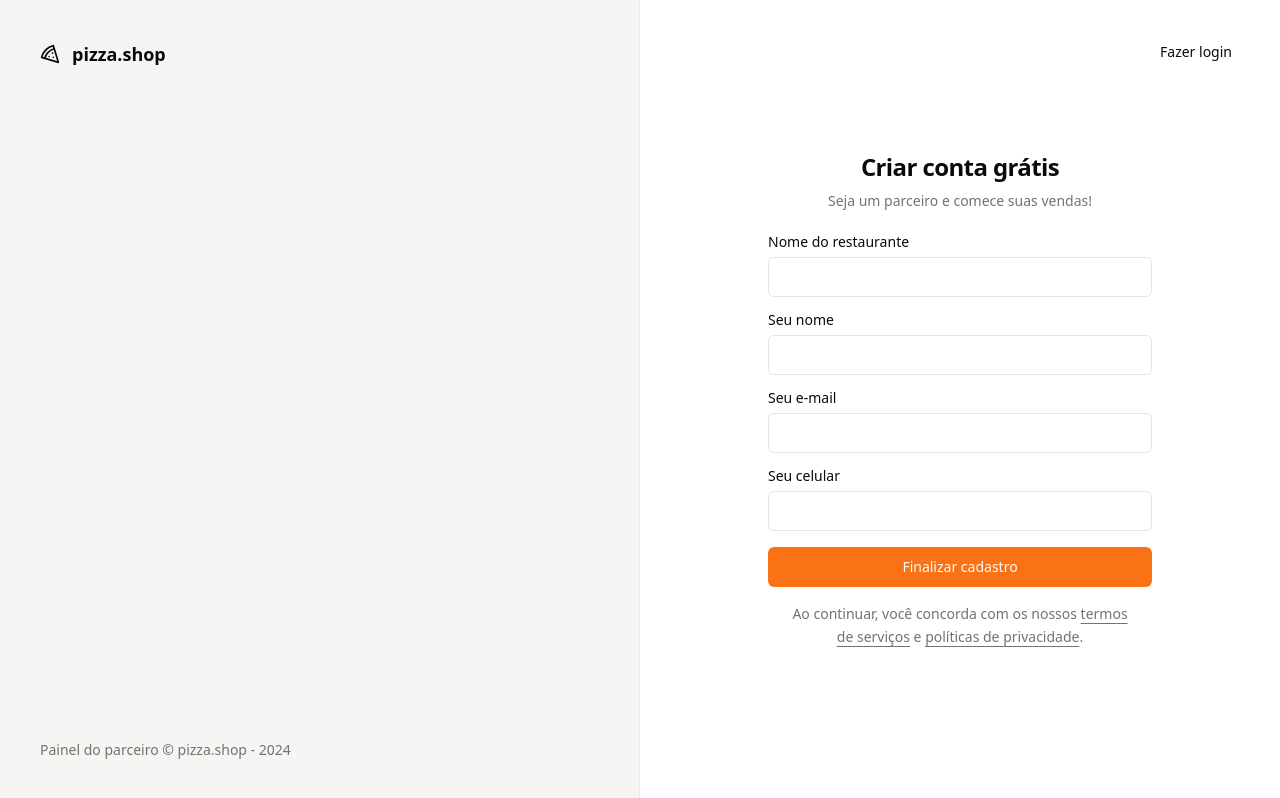
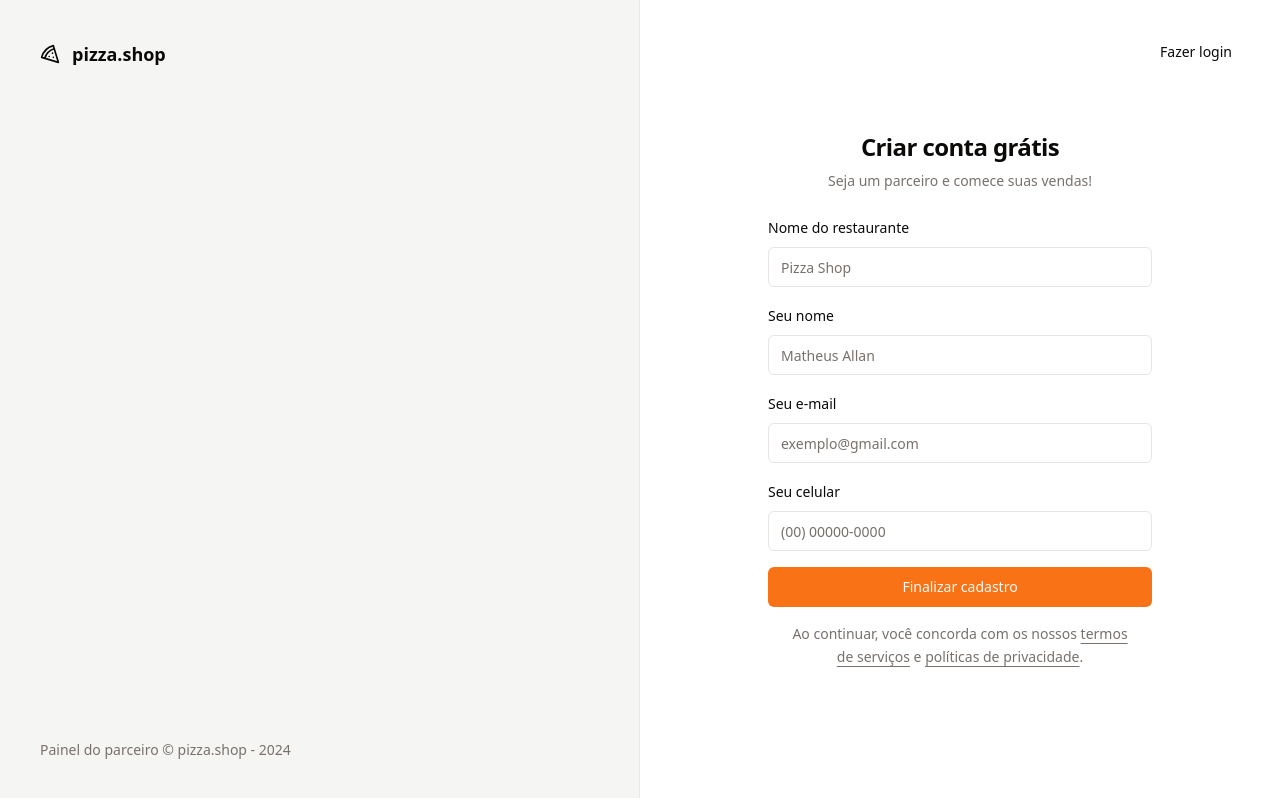
Before and after one commit to matheusrpd/pizza-shop, a React (Vite) app: page /sign-up in a window 1280 px wide. Built offline with nearby package versions, Linux system fonts and the light colour scheme.

Commit message:
feat: using form of shadcn-ui

```diff
--- /dev/null
+++ b/src/components/ui/form.tsx
@@ -0,0 +1,176 @@
+import * as LabelPrimitive from '@radix-ui/react-label'
+import { Slot } from '@radix-ui/react-slot'
+import * as React from 'react'
+import {
+  Controller,
+  ControllerProps,
+  FieldPath,
+  FieldValues,
+  FormProvider,
+  useFormContext,
+} from 'react-hook-form'
+
+import { Label } from '@/components/ui/label'
+import { cn } from '@/lib/utils'
+
+const Form = FormProvider
+
+type FormFieldContextValue<
+  TFieldValues extends FieldValues = FieldValues,
+  TName extends FieldPath<TFieldValues> = FieldPath<TFieldValues>,
+> = {
+  name: TName
+}
+
+const FormFieldContext = React.createContext<FormFieldContextValue>(
+  {} as FormFieldContextValue,
+)
+
+const FormField = <
+  TFieldValues extends FieldValues = FieldValues,
+  TName extends FieldPath<TFieldValues> = FieldPath<TFieldValues>,
+>({
+  ...props
+}: ControllerProps<TFieldValues, TName>) => {
+  return (
+    <FormFieldContext.Provider value={{ name: props.name }}>
+      <Controller {...props} />
+    </FormFieldContext.Provider>
+  )
+}
+
+const useFormField = () => {
+  const fieldContext = React.useContext(FormFieldContext)
+  const itemContext = React.useContext(FormItemContext)
+  const { getFieldState, formState } = useFormContext()
+
+  const fieldState = getFieldState(fieldContext.name, formState)
+
+  if (!fieldContext) {
+    throw new Error('useFormField should be used within <FormField>')
+  }
+
+  const { id } = itemContext
+
+  return {
+    id,
+    name: fieldContext.name,
+    formItemId: `${id}-form-item`,
+    formDescriptionId: `${id}-form-item-description`,
+    formMessageId: `${id}-form-item-message`,
+    ...fieldState,
+  }
+}
+
+type FormItemContextValue = {
+  id: string
+}
+
+const FormItemContext = React.createContext<FormItemContextValue>(
+  {} as FormItemContextValue,
+)
+
+const FormItem = React.forwardRef<
+  HTMLDivElement,
+  React.HTMLAttributes<HTMLDivElement>
+>(({ className, ...props }, ref) => {
+  const id = React.useId()
+
+  return (
+    <FormItemContext.Provider value={{ id }}>
+      <div ref={ref} className={cn('space-y-2', className)} {...props} />
+    </FormItemContext.Provider>
+  )
+})
+FormItem.displayName = 'FormItem'
+
+const FormLabel = React.forwardRef<
+  React.ElementRef<typeof LabelPrimitive.Root>,
+  React.ComponentPropsWithoutRef<typeof LabelPrimitive.Root>
+>(({ className, ...props }, ref) => {
+  const { error, formItemId } = useFormField()
+
+  return (
+    <Label
+      ref={ref}
+      className={cn(error && 'text-destructive', className)}
+      htmlFor={formItemId}
+      {...props}
+    />
+  )
+})
+FormLabel.displayName = 'FormLabel'
+
+const FormControl = React.forwardRef<
+  React.ElementRef<typeof Slot>,
+  React.ComponentPropsWithoutRef<typeof Slot>
+>(({ ...props }, ref) => {
+  const { error, formItemId, formDescriptionId, formMessageId } = useFormField()
+
+  return (
+    <Slot
+      ref={ref}
+      id={formItemId}
+      aria-describedby={
+        !error
+          ? `${formDescriptionId}`
+          : `${formDescriptionId} ${formMessageId}`
+      }
+      aria-invalid={!!error}
+      {...props}
+    />
+  )
+})
+FormControl.displayName = 'FormControl'
+
+const FormDescription = React.forwardRef<
+  HTMLParagraphElement,
+  React.HTMLAttributes<HTMLParagraphElement>
+>(({ className, ...props }, ref) => {
+  const { formDescriptionId } = useFormField()
+
+  return (
+    <p
+      ref={ref}
+      id={formDescriptionId}
+      className={cn('text-sm text-muted-foreground', className)}
+      {...props}
+    />
+  )
+})
+FormDescription.displayName = 'FormDescription'
+
+const FormMessage = React.forwardRef<
+  HTMLParagraphElement,
+  React.HTMLAttributes<HTMLParagraphElement>
+>(({ className, children, ...props }, ref) => {
+  const { error, formMessageId } = useFormField()
+  const body = error ? String(error?.message) : children
+
+  if (!body) {
+    return null
+  }
+
+  return (
+    <p
+      ref={ref}
+      id={formMessageId}
+      className={cn('text-sm font-medium text-destructive', className)}
+      {...props}
+    >
+      {body}
+    </p>
+  )
+})
+FormMessage.displayName = 'FormMessage'
+
+export {
+  useFormField,
+  Form,
+  FormItem,
+  FormLabel,
+  FormControl,
+  FormDescription,
+  FormMessage,
+  FormField,
+}
--- a/src/pages/auth/sign-in.tsx
+++ b/src/pages/auth/sign-in.tsx
@@ -7,25 +7,32 @@
 import { z } from 'zod'
 
 import { Button } from '@/components/ui/button'
+import {
+  Form,
+  FormControl,
+  FormField,
+  FormItem,
+  FormLabel,
+  FormMessage,
+} from '@/components/ui/form'
 import { Input } from '@/components/ui/input'
-import { Label } from '@/components/ui/label'
 
 const signInFormSchema = z.object({
-  email: z.string().email(),
+  email: z
+    .string({
+      required_error: 'Informe o seu e-mail',
+    })
+    .email('Informe um e-mail válido'),
 })
 
 type signInFormData = z.infer<typeof signInFormSchema>
 
 export function SignIn() {
-  const {
-    register,
-    handleSubmit,
-    formState: { isSubmitting },
-  } = useForm<signInFormData>({
+  const form = useForm<signInFormData>({
     resolver: zodResolver(signInFormSchema),
   })
 
-  const handleSignIn = handleSubmit(async (data) => {
+  const handleSignIn = form.handleSubmit(async (data) => {
     console.log(data)
 
     await new Promise((resolve) => setTimeout(resolve, 2000))
@@ -53,20 +60,38 @@
           </p>
         </div>
 
+        <Form {...form}>
           <form onSubmit={handleSignIn} className="flex flex-col gap-4">
-          <div className="flex flex-col gap-2">
-            <Label htmlFor="email">Seu e-mail</Label>
-            <Input id="email" type="email" {...register('email')} />
-          </div>
+            <FormField
+              control={form.control}
+              name="email"
+              render={({ field }) => (
+                <FormItem>
+                  <FormLabel htmlFor="email">Seu e-mail</FormLabel>
 
-          <Button type="submit" disabled={isSubmitting}>
-            {isSubmitting ? (
+                  <FormControl>
+                    <Input
+                      id="email"
+                      type="email"
+                      placeholder="exemplo@gmail.com"
+                      {...field}
+                    />
+                  </FormControl>
+
+                  <FormMessage />
+                </FormItem>
+              )}
+            />
+
+            <Button type="submit" disabled={form.formState.isSubmitting}>
+              {form.formState.isSubmitting ? (
                 <Loader2 className="h-5 w-5 animate-spin" />
               ) : (
                 'Acessar painel'
               )}
             </Button>
           </form>
+        </Form>
       </div>
     </div>
   )
--- a/src/pages/auth/sign-up.tsx
+++ b/src/pages/auth/sign-up.tsx
@@ -7,14 +7,21 @@
 import { z } from 'zod'
 
 import { Button } from '@/components/ui/button'
+import {
+  Form,
+  FormControl,
+  FormField,
+  FormItem,
+  FormLabel,
+  FormMessage,
+} from '@/components/ui/form'
 import { Input } from '@/components/ui/input'
-import { Label } from '@/components/ui/label'
 
 const signUpFormSchema = z.object({
-  restaurantName: z.string(),
-  managerName: z.string(),
-  phone: z.string(),
-  email: z.string().email(),
+  restaurantName: z.string().min(1, 'Informe o nome do restaurante'),
+  managerName: z.string().min(1, 'Informe o seu nome'),
+  phone: z.string().min(1, 'Informe o seu celular'),
+  email: z.string().email('Informe um e-mail válido'),
 })
 
 type signUpFormData = z.infer<typeof signUpFormSchema>
@@ -22,21 +29,22 @@
 export function SignUp() {
   const navigate = useNavigate()
 
-  const {
-    register,
-    handleSubmit,
-    reset,
-    formState: { isSubmitting },
-  } = useForm<signUpFormData>({
+  const form = useForm<signUpFormData>({
     resolver: zodResolver(signUpFormSchema),
+    defaultValues: {
+      restaurantName: '',
+      managerName: '',
+      email: '',
+      phone: '',
+    },
   })
 
-  const handleSignUp = handleSubmit(async (data) => {
+  const handleSignUp = form.handleSubmit(async (data) => {
     console.log(data)
 
     await new Promise((resolve) => setTimeout(resolve, 2000))
 
-    reset()
+    form.reset()
 
     toast.success('Restaurante cadastrado', {
       description: 'O seu restaurante foi cadastrado com sucesso!',
@@ -65,33 +73,94 @@
           </p>
         </div>
 
+        <Form {...form}>
           <form onSubmit={handleSignUp} className="flex flex-col gap-4">
-          <div className="flex flex-col gap-2">
-            <Label htmlFor="restaurantName">Nome do restaurante</Label>
+            <FormField
+              control={form.control}
+              name="restaurantName"
+              render={({ field }) => (
+                <FormItem>
+                  <FormLabel htmlFor="restaurantName">
+                    Nome do restaurante
+                  </FormLabel>
+
+                  <FormControl>
                     <Input
                       id="restaurantName"
-              type="text"
-              {...register('restaurantName')}
+                      placeholder="Pizza Shop"
+                      {...field}
                     />
-          </div>
+                  </FormControl>
 
-          <div className="flex flex-col gap-2">
-            <Label htmlFor="managerName">Seu nome</Label>
-            <Input id="managerName" type="text" {...register('managerName')} />
-          </div>
+                  <FormMessage />
+                </FormItem>
+              )}
+            />
 
-          <div className="flex flex-col gap-2">
-            <Label htmlFor="email">Seu e-mail</Label>
-            <Input id="email" type="email" {...register('email')} />
-          </div>
+            <FormField
+              control={form.control}
+              name="managerName"
+              render={({ field }) => (
+                <FormItem>
+                  <FormLabel htmlFor="managerName">Seu nome</FormLabel>
 
-          <div className="flex flex-col gap-2">
-            <Label htmlFor="phone">Seu celular</Label>
-            <Input id="phone" type="tel" {...register('phone')} />
-          </div>
+                  <FormControl>
+                    <Input
+                      id="managerName"
+                      placeholder="Matheus Allan"
+                      {...field}
+                    />
+                  </FormControl>
 
-          <Button type="submit" disabled={isSubmitting}>
-            {isSubmitting ? (
+                  <FormMessage />
+                </FormItem>
+              )}
+            />
+
+            <FormField
+              control={form.control}
+              name="email"
+              render={({ field }) => (
+                <FormItem>
+                  <FormLabel htmlFor="email">Seu e-mail</FormLabel>
+
+                  <FormControl>
+                    <Input
+                      id="email"
+                      type="email"
+                      placeholder="exemplo@gmail.com"
+                      {...field}
+                    />
+                  </FormControl>
+
+                  <FormMessage />
+                </FormItem>
+              )}
+            />
+
+            <FormField
+              control={form.control}
+              name="phone"
+              render={({ field }) => (
+                <FormItem>
+                  <FormLabel htmlFor="phone">Seu celular</FormLabel>
+
+                  <FormControl>
+                    <Input
+                      id="phone"
+                      type="tel"
+                      placeholder="(00) 00000-0000"
+                      {...field}
+                    />
+                  </FormControl>
+
+                  <FormMessage />
+                </FormItem>
+              )}
+            />
+
+            <Button type="submit" disabled={form.formState.isSubmitting}>
+              {form.formState.isSubmitting ? (
                 <Loader2 className="h-5 w-5 animate-spin" />
               ) : (
                 'Finalizar cadastro'
@@ -100,6 +169,7 @@
 
             <Terms />
           </form>
+        </Form>
       </div>
     </div>
   )
```
Lines whose indentation alone changed are shown as unchanged.
